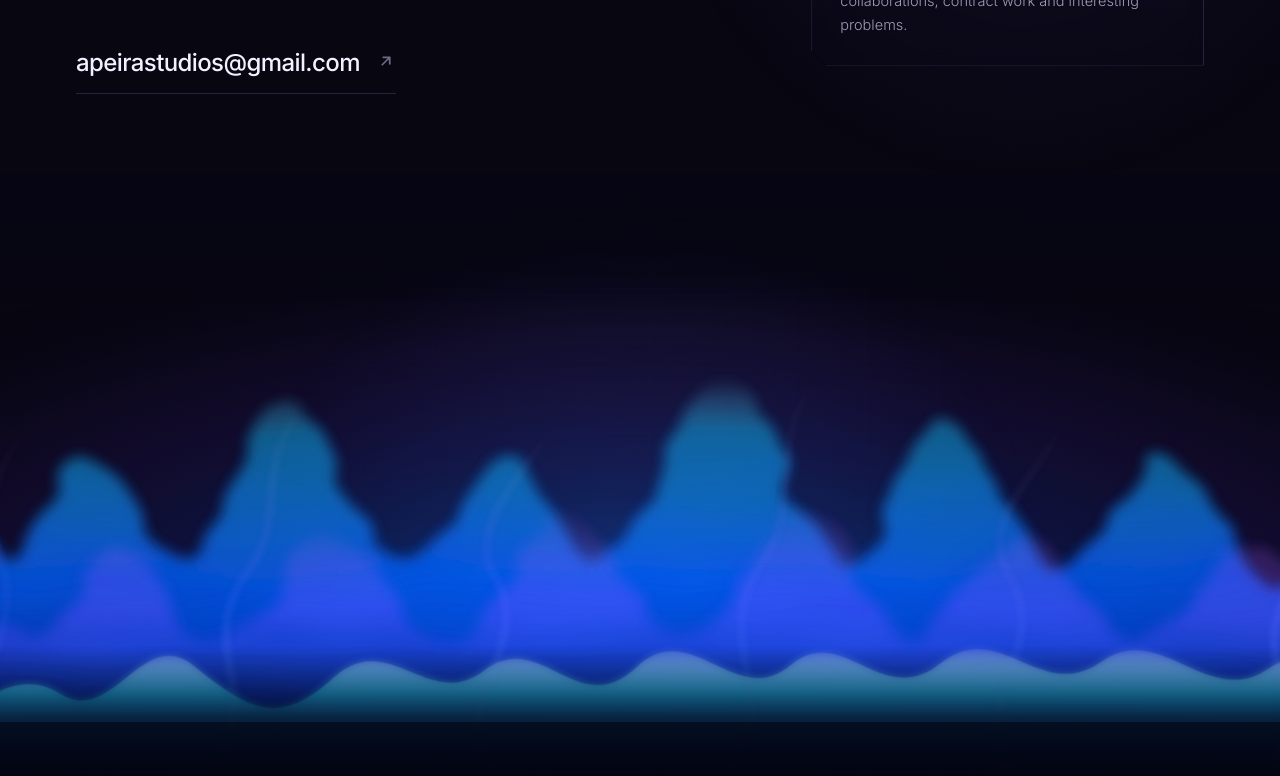
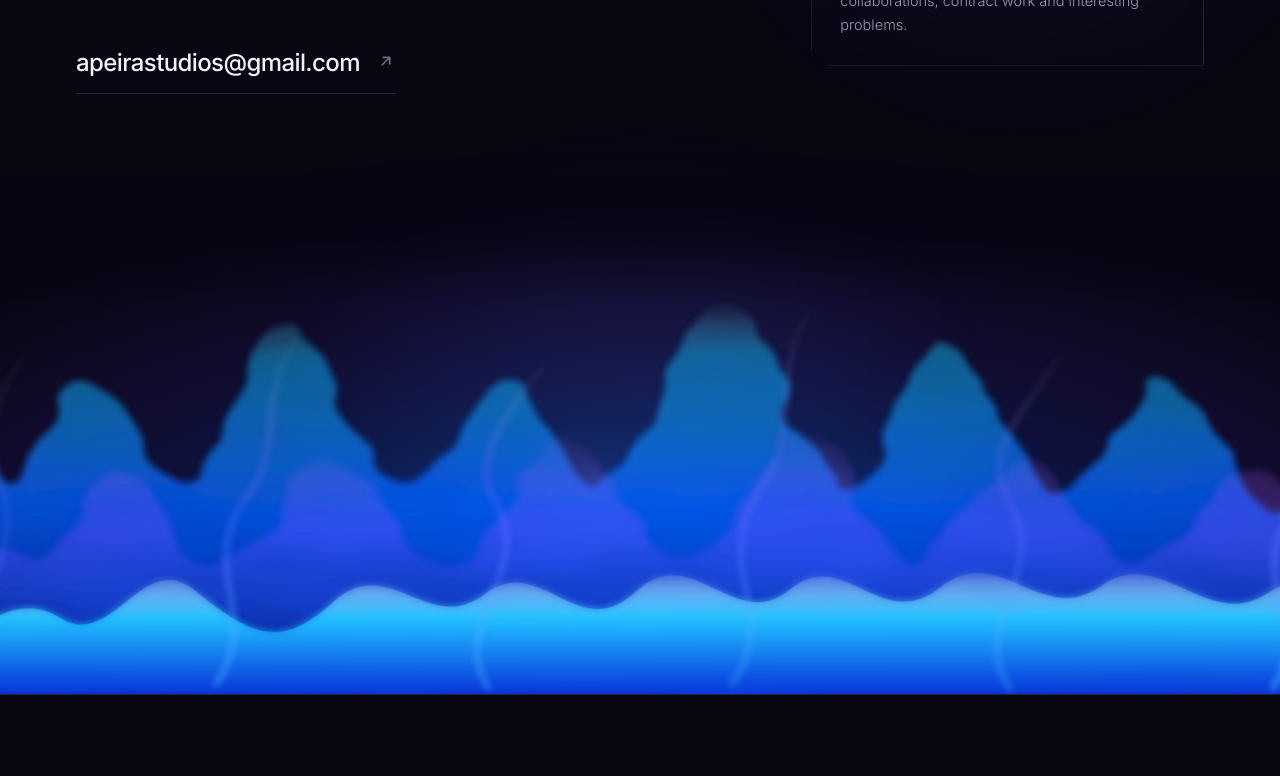
Before and after one commit to denizstudiox/apeira-studios-site, a React (Vite) app: page / in a window 1280 px wide. Shown: the part 4860-5636 px from the top of the page. Built offline with nearby package versions, Linux system fonts and the light colour scheme.

Commit message:
Refine full-width energy inferno

```diff
--- a/src/components/Contact.jsx
+++ b/src/components/Contact.jsx
@@ -88,12 +88,11 @@ export default function Contact() {
       </div>
 
       {/* The apeiron: an energy field that separates into spectral colours. */}
-      <div className="relative left-1/2 mt-20 h-[330px] w-screen -translate-x-1/2 sm:h-[430px] lg:h-[520px]">
-        <div className="pointer-events-none absolute inset-x-0 bottom-[-76px] h-[430px] mix-blend-screen sm:h-[560px] lg:h-[650px]">
+      <div className="relative left-1/2 -mb-24 mt-20 h-[330px] w-screen -translate-x-1/2 sm:-mb-28 sm:h-[430px] lg:-mb-32 lg:h-[520px]">
+        <div className="pointer-events-none absolute inset-x-0 bottom-0 h-[430px] mix-blend-screen sm:h-[560px] lg:h-[650px]">
           <EnergyInferno className="h-full w-full" />
         </div>
         <div className="pointer-events-none absolute inset-x-0 top-0 h-32 bg-gradient-to-b from-[#060513] via-[#060513]/55 to-transparent" />
-        <div className="pointer-events-none absolute inset-x-0 -bottom-24 h-36 bg-gradient-to-t from-[#03040d] via-[#03040d]/78 to-transparent" />
       </div>
     </Section>
   );
--- a/src/components/EnergyInferno.jsx
+++ b/src/components/EnergyInferno.jsx
@@ -61,7 +61,7 @@ export default function EnergyInferno({ className = "" }) {
             xChannelSelector="R"
             yChannelSelector="B"
           />
-          <feGaussianBlur stdDeviation="7" />
+          <feGaussianBlur stdDeviation="4" />
         </filter>
 
         <filter id="ei-glow" x="-30%" y="-80%" width="160%" height="230%">
@@ -158,7 +158,7 @@ export default function EnergyInferno({ className = "" }) {
           "M1188 676 C1140 610 1232 552 1186 478 C1150 420 1218 372 1244 314",
           "M1462 674 C1510 604 1428 562 1484 488 C1518 444 1490 396 1540 346",
         ].map((d, i) => (
-          <path key={d} d={d} strokeWidth={i % 2 ? 4 : 3} opacity={0.3 + (i % 3) * 0.12}>
+          <path key={d} d={d} strokeWidth={i % 2 ? 5 : 4} opacity={0.48 + (i % 3) * 0.12}>
             {!reduce && (
               <animate
                 attributeName="stroke-dasharray"
@@ -183,7 +183,6 @@ export default function EnergyInferno({ className = "" }) {
         </g>
       )}
 
-      <rect y="630" width={W} height="50" fill="#03040d" opacity="0.56" />
     </svg>
   );
 }
```
